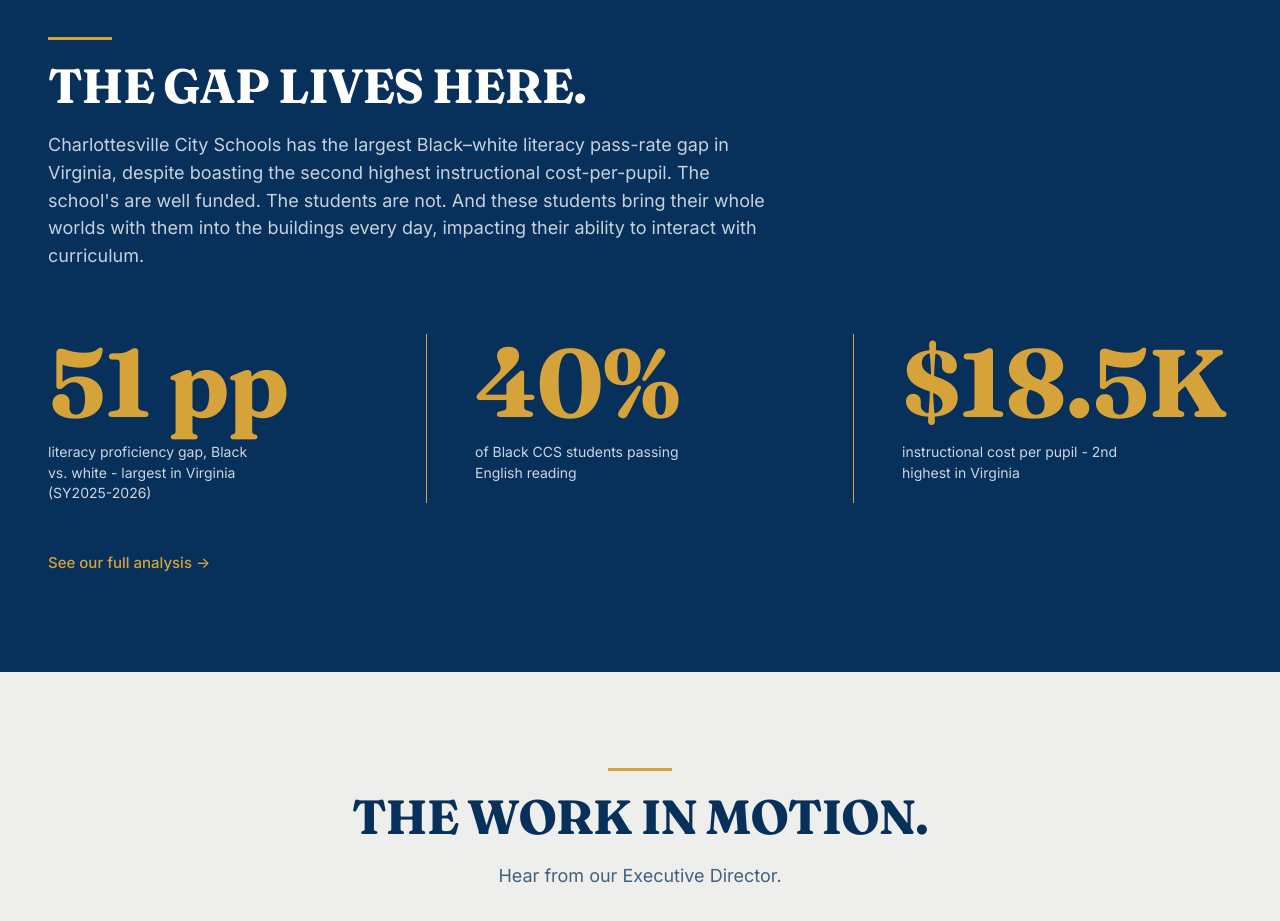
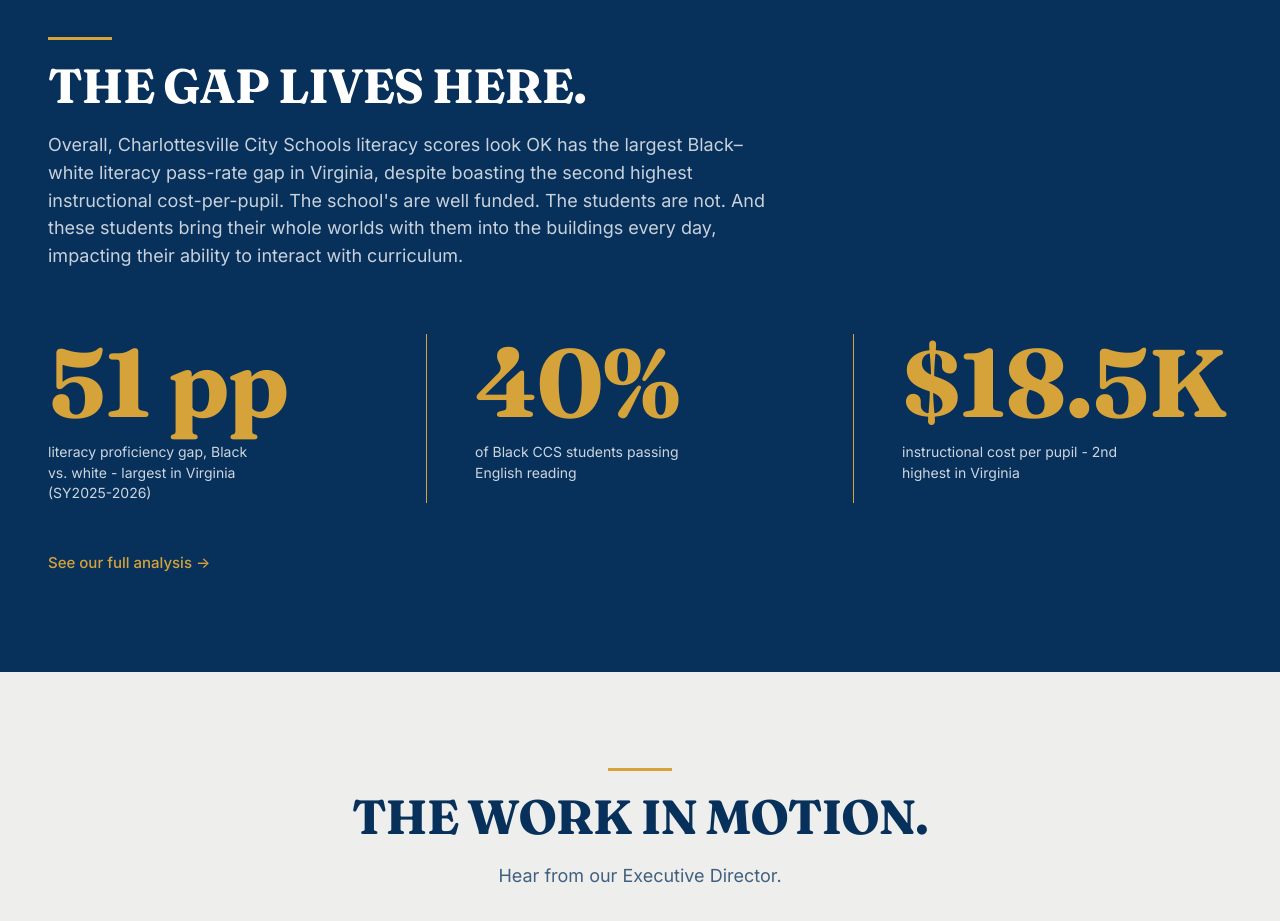
Before and after one commit to gtsantos4/cop-website, an Eleventy site: page docs/index.html in a window 1280 px wide. Shown: the part 920-1841 px from the top of the page. Built offline with nearby package versions, Linux system fonts and the light colour scheme; Eleventy itself is replaced by a stand-in of ours; files that its build step writes are made by us from their sources; a script that the page names is missing; what node-html-parser would draw is missing.

Commit message:
inline-edit: docs/index.html · f-6

```diff
--- a/docs/index.html
+++ b/docs/index.html
@@ -380,7 +380,7 @@
   <div class="inner">
     <hr class="gold-rule">
     <h2 data-field="f-5">THE GAP LIVES HERE.</h2>
-    <p class="lede" data-field="f-6">Charlottesville City Schools has the largest Black–white literacy pass-rate gap in Virginia, despite boasting the second highest instructional cost-per-pupil. The school's are well funded. The students are not. And these students bring their whole worlds with them into the buildings every day, impacting their ability to interact with curriculum.</p>
+    <p class="lede" data-field="f-6">Overall, Charlottesville City Schools literacy scores look OK has the largest Black–white literacy pass-rate gap in Virginia, despite boasting the second highest instructional cost-per-pupil. The school's are well funded. The students are not. And these students bring their whole worlds with them into the buildings every day, impacting their ability to interact with curriculum.</p>
     <div class="stats">
       <div class="stat-big">
         <div class="v" data-field="f-7">51 pp</div>
```
